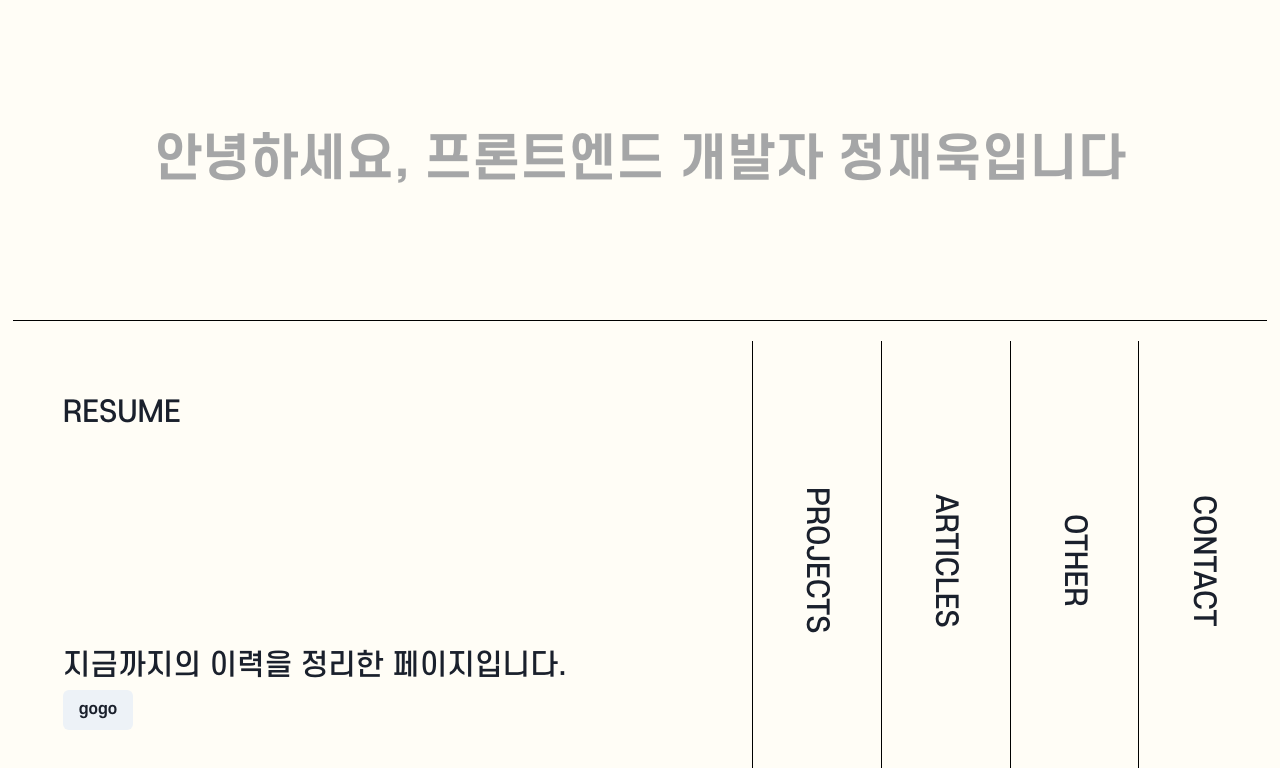
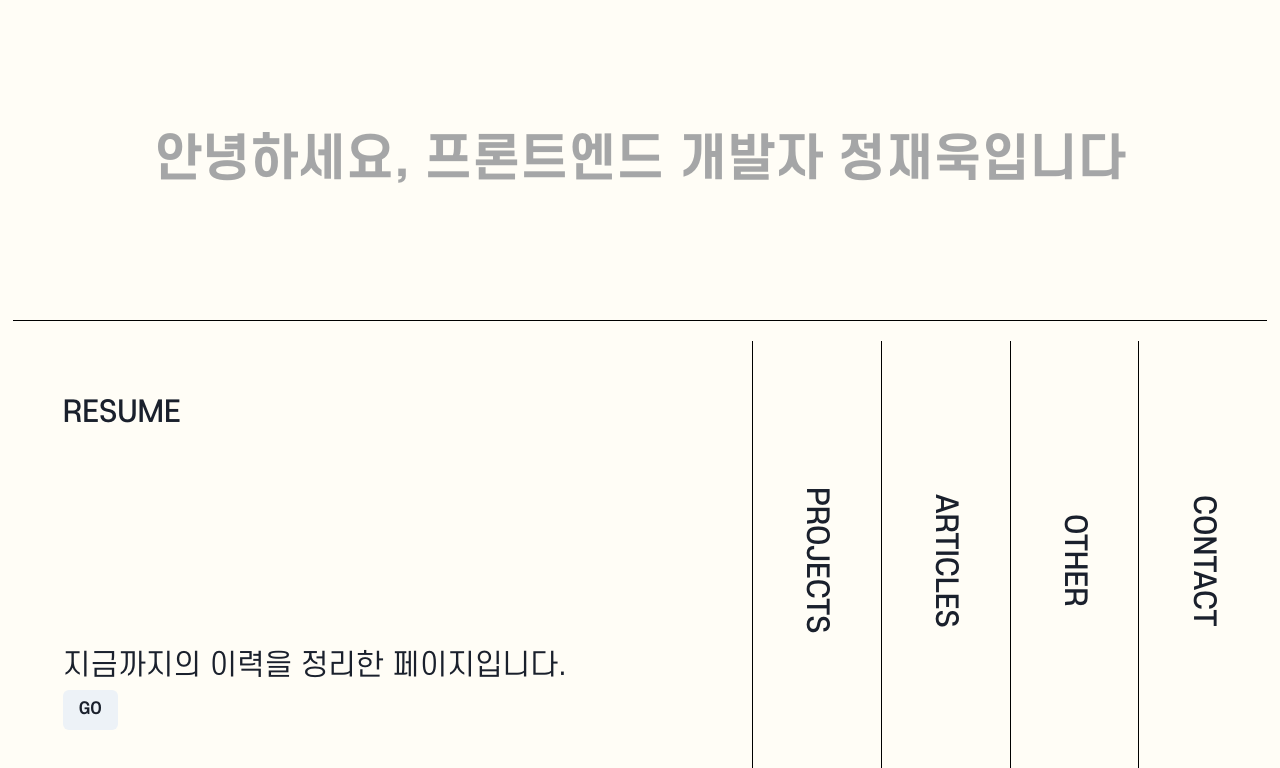
Before and after one commit to stich9208/nolog, a Next.js app: page / in a window 1280 px wide. Shown: the top 768 px of the page. Built offline with nearby package versions, Linux system fonts and the light colour scheme.

Commit message:
Add: 각 페이지에 맞는 카드 수정
Signed-off-by: JaewookJung <stich9208@seerslab.com>

```diff
--- a/src/components/atom/NCode.tsx
+++ b/src/components/atom/NCode.tsx
@@ -2,7 +2,6 @@ import React from "react";
 import { CopyBlock, vs2015 } from "react-code-blocks";
 
 const NCode = ({ value, id }: any) => {
-  console.log(value);
   return (
     <pre>
       <CopyBlock
--- a/src/components/molecule/ArticleCard.tsx
+++ b/src/components/molecule/ArticleCard.tsx
@@ -2,12 +2,11 @@ import { Box, Button, Text } from "@chakra-ui/react";
 import { useRouter } from "next/router";
 import React from "react";
 
-import Svg from "../common/Svg";
 const ArticleCard = () => {
   const router = useRouter();
   return (
     <Box>
-      <Text>학습한 내용들을 정리한 글입니다.</Text>
+      <Text>학습한 내용들을 글로 정리한 페이지입니다.</Text>
       <Button onClick={() => router.push("/articles")}>gogo</Button>
     </Box>
   );
--- a/src/components/molecule/ProjectCard.tsx
+++ b/src/components/molecule/ProjectCard.tsx
@@ -1,7 +1,15 @@
+import { Box, Button, Text } from "@chakra-ui/react";
+import { useRouter } from "next/router";
 import React from "react";
 
 const ProjectCard = () => {
-  return <div>ProjectCard</div>;
+  const router = useRouter();
+  return (
+    <Box>
+      <Text>지금까지의 프로젝트를 정리한 페이지입니다.</Text>
+      <Button onClick={() => router.push("/projects")}>GO</Button>
+    </Box>
+  );
 };
 
 export default ProjectCard;
--- a/src/components/molecule/ResumeCard.tsx
+++ b/src/components/molecule/ResumeCard.tsx
@@ -7,7 +7,7 @@ const ResumeCard = () => {
   return (
     <Box>
       <Text>지금까지의 이력을 정리한 페이지입니다.</Text>
-      <Button onClick={() => router.push("/resume")}>gogo</Button>
+      <Button onClick={() => router.push("/resume")}>GO</Button>
     </Box>
   );
 };
--- a/src/components/organism/CollapseMenuCard.tsx
+++ b/src/components/organism/CollapseMenuCard.tsx
@@ -60,6 +60,7 @@ const CollapseMenuCard = ({
         <motion.div
           variants={body_variants}
           animate={isOpen ? "open" : "closed"}
+          style={{ fontWeight: "400" }}
         >
           {children}
         </motion.div>
--- a/src/pages/articles/[id].tsx
+++ b/src/pages/articles/[id].tsx
@@ -8,7 +8,6 @@ import { getBlocks, getDatabases } from "../../util/controller";
 const ArticleDetail = ({ article }: any) => {
   // component state
   const [numberedListMap, setNumberedListMap] = useState<any>();
-  console.log(article);
 
   useEffect(() => {
     let count = 0;
--- a/src/pages/articles/index.tsx
+++ b/src/pages/articles/index.tsx
@@ -70,7 +70,7 @@ const Articles = ({ articleList }: any) => {
         const createdDate = new Date(elem);
         return (
           <Text
-            fontWeight="400"
+            fontWeight="500"
             key={uuidv4()}
             w="full"
             fontSize="xs"
--- a/src/pages/index.tsx
+++ b/src/pages/index.tsx
@@ -24,8 +24,6 @@ const CATEGORY_LIST = [
   { name: "CONTACT", card: <ContactCard /> },
 ];
 const Home: NextPage = () => {
-  const router = useRouter();
-
   const callback = useRef(() => {});
 
   //component state
```
